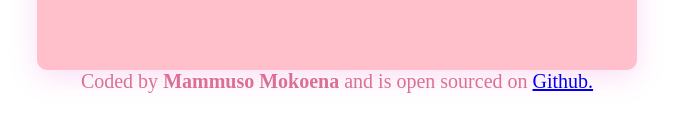
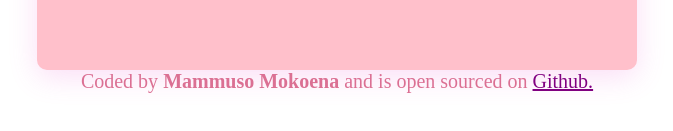
Before and after one commit to mammuso23/World-Clock-Project, a plain HTML site: page index.html in a window 1280 px wide. Shown: the part 595-726 px from the top of the page, without its empty margins (303-976 px from the left). Drawn offline with nearby package versions, Linux system fonts and the light colour scheme; a script that the page names is missing.

Commit message:
Update style.css

```diff
--- a/style.css
+++ b/style.css
@@ -10,6 +10,11 @@ body {
   text-align: center;
   color: palevioletred;
   background: white;
+}
+a:-webkit-any-link {
+  color: purple;
+  cursor: pointer;
+  text-decoration: underline;
 }
 select {
   display: block;
```
